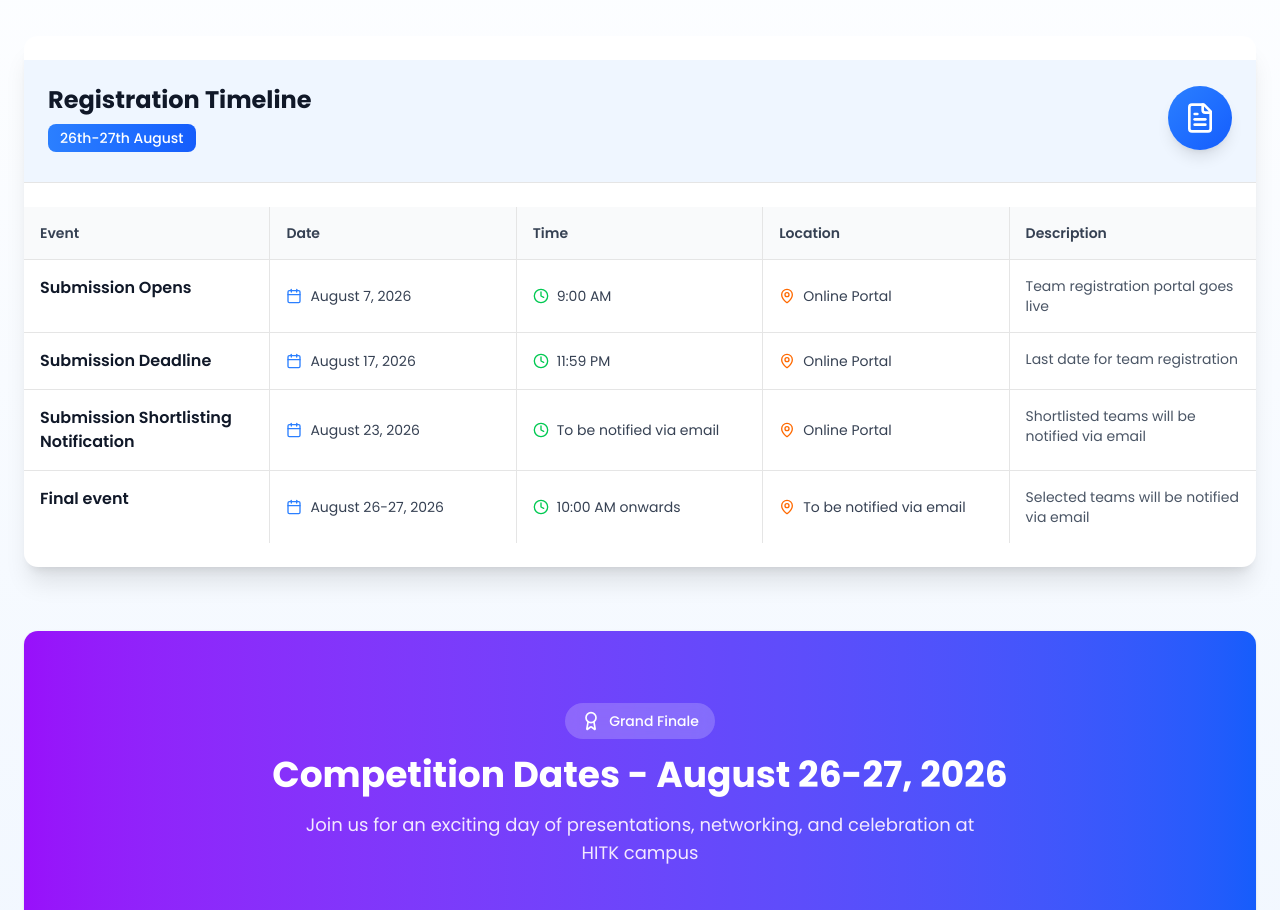
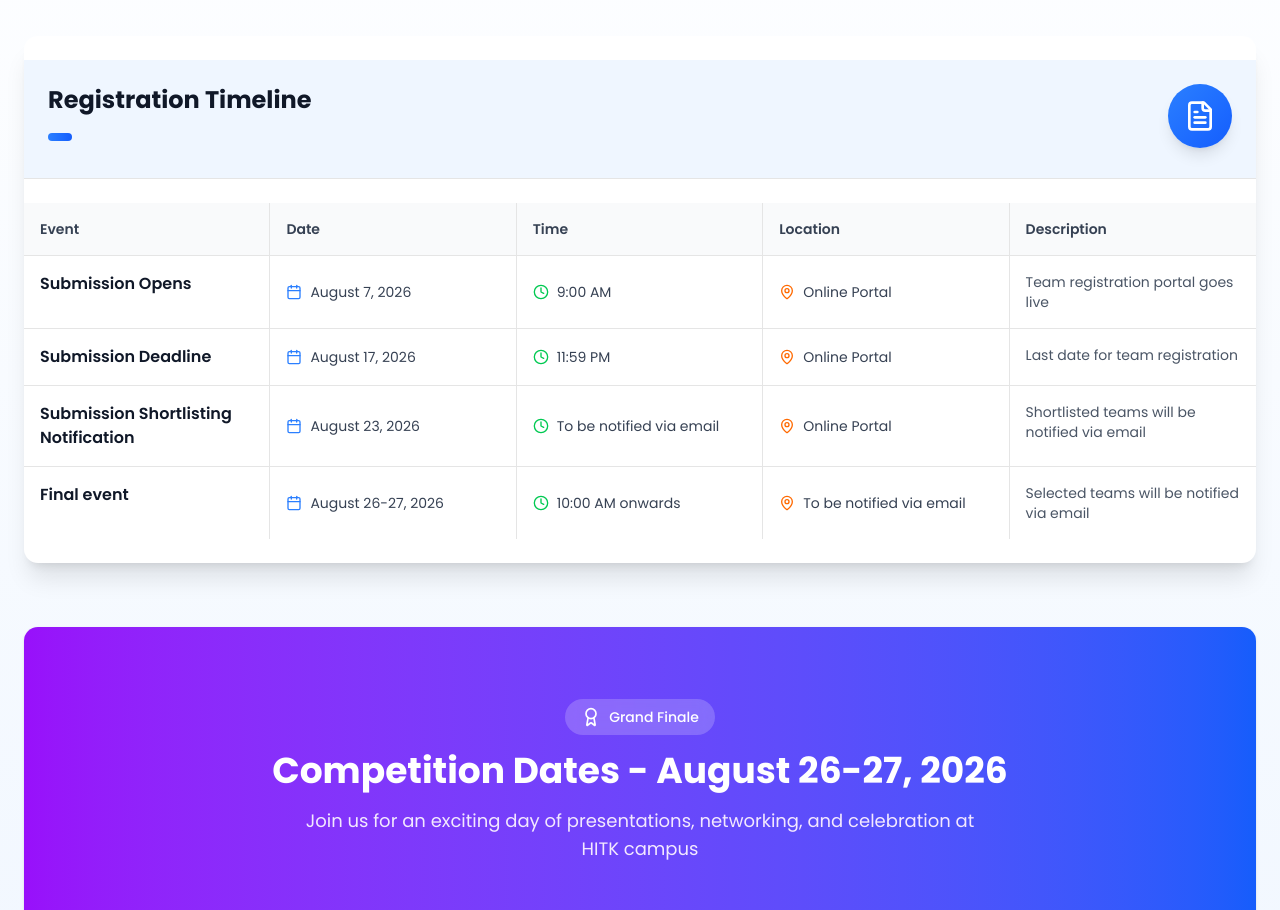
Before and after one commit to SubhodeepRoy17/UDAAN, a Next.js app: page / in a window 1280 px wide. Shown: the part 10520-11430 px from the top of the page. Built offline with nearby package versions, Linux system fonts and the light colour scheme.

Commit message:
made necessary changes

```diff
--- a/components/schedule.jsx
+++ b/components/schedule.jsx
@@ -6,7 +6,6 @@ export default function Schedule() {
   const scheduleData = [
     {
       phase: "Registration Timeline",
-      dateRange: "26th-27th August",
       color: "from-blue-500 to-blue-600",
       bgColor: "bg-blue-50",
       events: [
```
